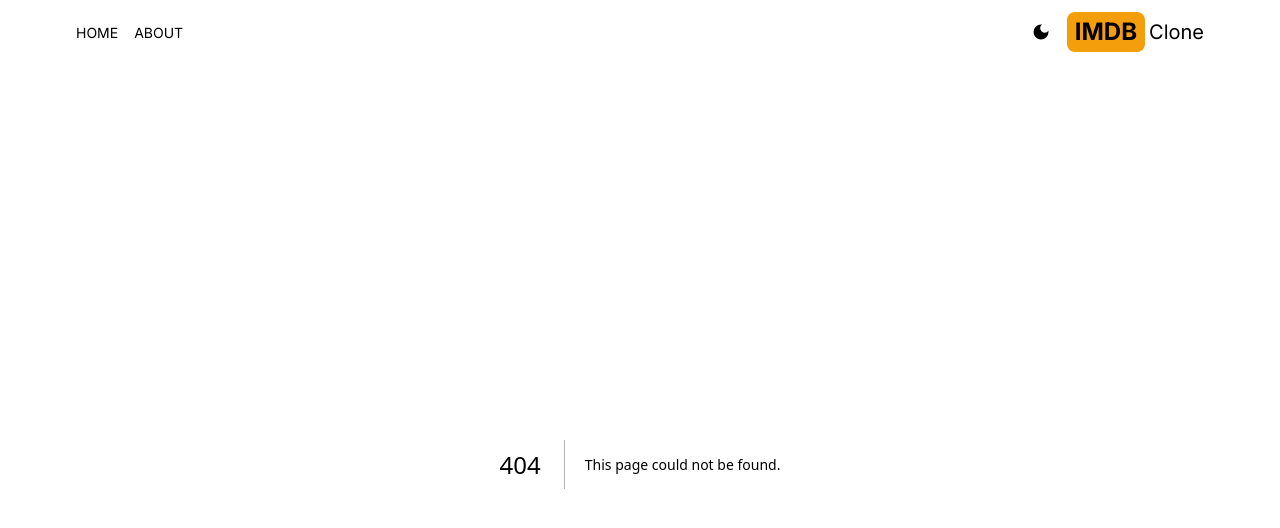
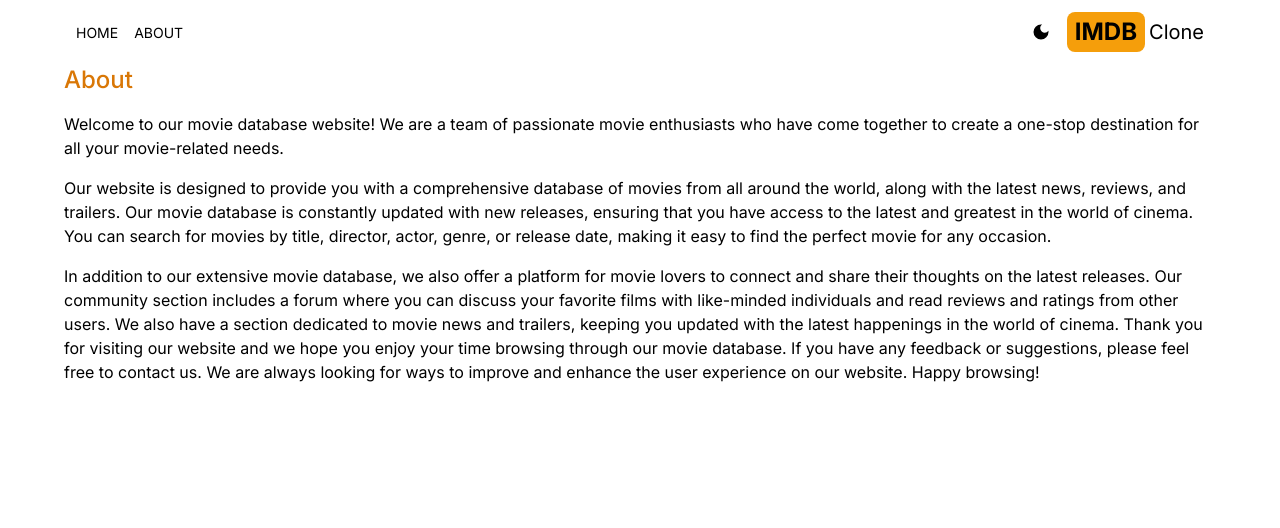
Before and after one commit to Ahmedhussin1/IMDB-Clone, a Next.js app: page /about in a window 1280 px wide. Before the commit this address had no page. Shown: the top 528 px of the page. Built offline with nearby package versions, Linux system fonts and the light colour scheme.

Commit message:
about page created

```diff
--- /dev/null
+++ b/src/app/about/page.jsx
@@ -0,0 +1,39 @@
+
+function AboutPage() {
+  return (
+    <div className="max-w-6xl mx-auto space-y-4">
+      <h1 className="text-2xl font-medium text-amber-600">About</h1>
+      <p>
+        Welcome to our movie database website! We are a team of passionate movie
+        enthusiasts who have come together to create a one-stop destination for
+        all your movie-related needs.
+      </p>
+
+      <p>
+        Our website is designed to provide you with a comprehensive database of
+        movies from all around the world, along with the latest news, reviews,
+        and trailers. Our movie database is constantly updated with new
+        releases, ensuring that you have access to the latest and greatest in
+        the world of cinema. You can search for movies by title, director,
+        actor, genre, or release date, making it easy to find the perfect movie
+        for any occasion.
+      </p>
+
+      <p>
+        In addition to our extensive movie database, we also offer a platform
+        for movie lovers to connect and share their thoughts on the latest
+        releases. Our community section includes a forum where you can discuss
+        your favorite films with like-minded individuals and read reviews and
+        ratings from other users. We also have a section dedicated to movie news
+        and trailers, keeping you updated with the latest happenings in the
+        world of cinema. Thank you for visiting our website and we hope you
+        enjoy your time browsing through our movie database. If you have any
+        feedback or suggestions, please feel free to contact us. We are always
+        looking for ways to improve and enhance the user experience on our
+        website. Happy browsing!
+      </p>
+    </div>
+  );
+}
+
+export default AboutPage;
```
